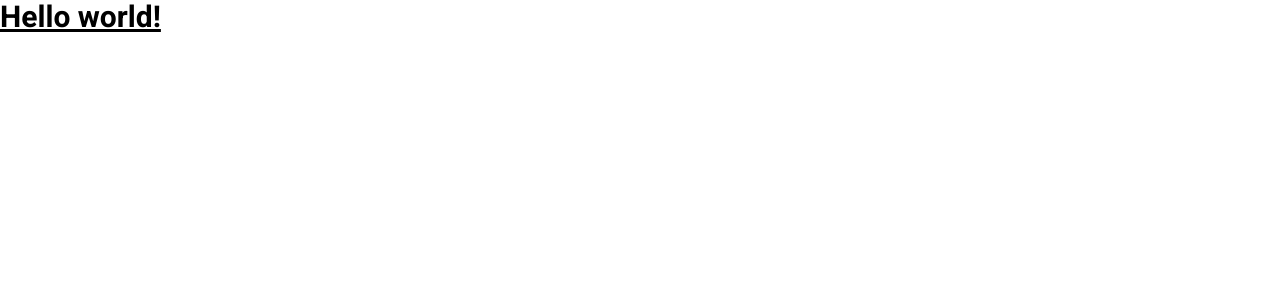
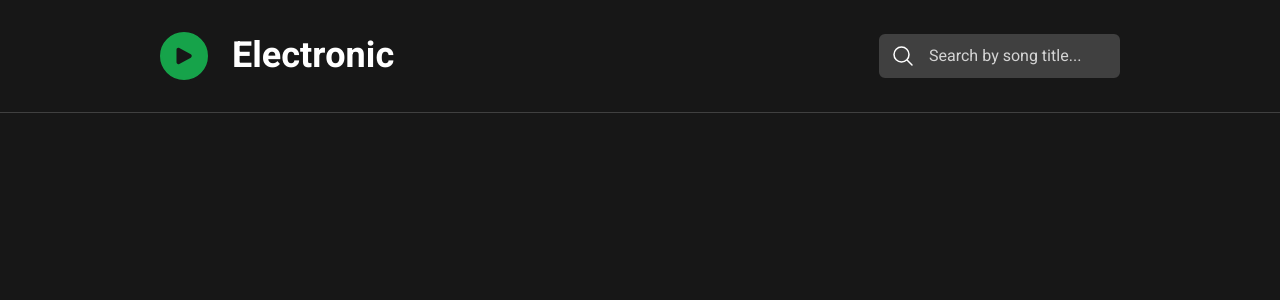
Before and after one commit to mmgolden/vue-intro, a Vue app: page / in a window 1280 px wide. Shown: the top 300 px of the page. Built offline with nearby package versions, Linux system fonts and the light colour scheme.

Commit message:
add: header component

```diff
--- a/src/assets/style.css
+++ b/src/assets/style.css
@@ -7,5 +7,6 @@
 @layer base {
   html {
     font-family: "Heebo", sans-serif;
+    @apply bg-neutral-900;
   }
 }
--- /dev/null
+++ b/src/components/TheHeader.vue
@@ -0,0 +1,37 @@
+<template>
+  <header class="py-8 border-b-[1px] border-neutral-700">
+    <div class="max-w-5xl mx-auto md:flex justify-between items-center px-4 md:px-8">
+      <div class="flex items-center gap-6 mb-6 md:mb-0">
+        <!-- Play button -->
+        <button
+          aria-label="Play playlist"
+          class="bg-green-600 border-2 border-green-600 rounded-full w-12 h-12 flex items-center justify-center transition-all hover:scale-105 focus:outline-none focus:ring-2 focus:border-neutral-900 ring-green-800"
+        >
+          <PlayIcon class="h-6 w-6 text-neutral-900" />
+        </button>
+
+        <!-- Title -->
+        <h1 class="text-3xl md:text-4xl font-bold text-white">Electronic</h1>
+      </div>
+
+      <!-- Search-->
+      <div class="relative w-full md:w-auto">
+        <div class="absolute inset-y-0 left-0 flex items-center pl-3">
+          <MagnifyingGlassIcon class="h-6 w-6 text-white" />
+        </div>
+        <input
+          type="text"
+          placeholder="Search by song title..."
+          class="bg-neutral-700 border-2 border-neutral-700 rounded-md text-white py-2 pl-12 pr-4 placeholder:text-neutral-300 focus:outline-none focus:ring-2 focus:border-neutral-900 ring-green-800 w-full md:w-auto"
+        />
+      </div>
+    </div>
+  </header>
+</template>
+
+<script setup lang="ts">
+import { PlayIcon } from "@heroicons/vue/24/solid";
+import { MagnifyingGlassIcon } from "@heroicons/vue/24/outline";
+</script>
+
+<style scoped></style>
--- a/src/views/HomeView.vue
+++ b/src/views/HomeView.vue
@@ -1,7 +1,8 @@
 <template>
-  <main>
-    <h1 class="text-3xl font-bold underline">Hello world!</h1>
-  </main>
+  <TheHeader />
+  <main></main>
 </template>
 
-<script setup lang="ts"></script>
+<script setup lang="ts">
+import TheHeader from "@/components/TheHeader.vue";
+</script>
```
